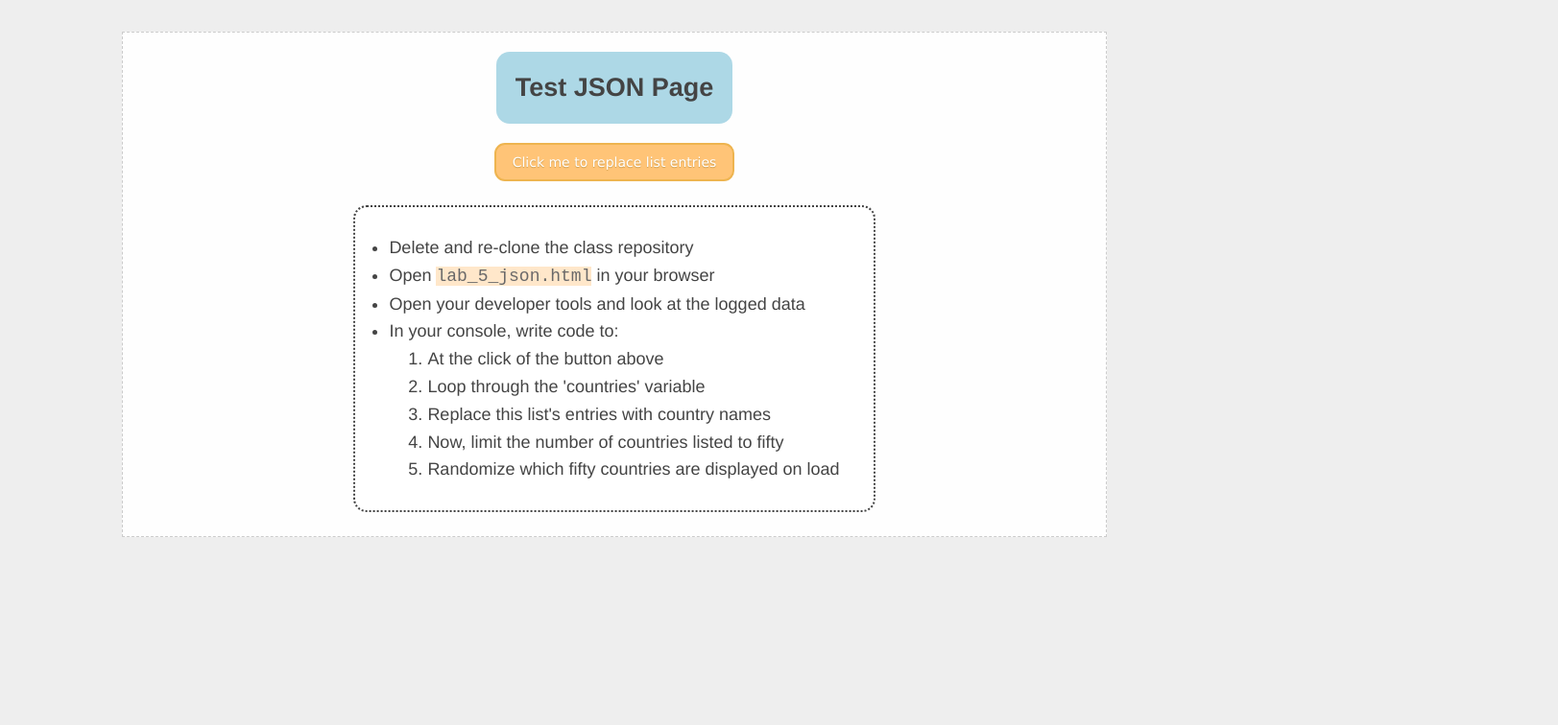
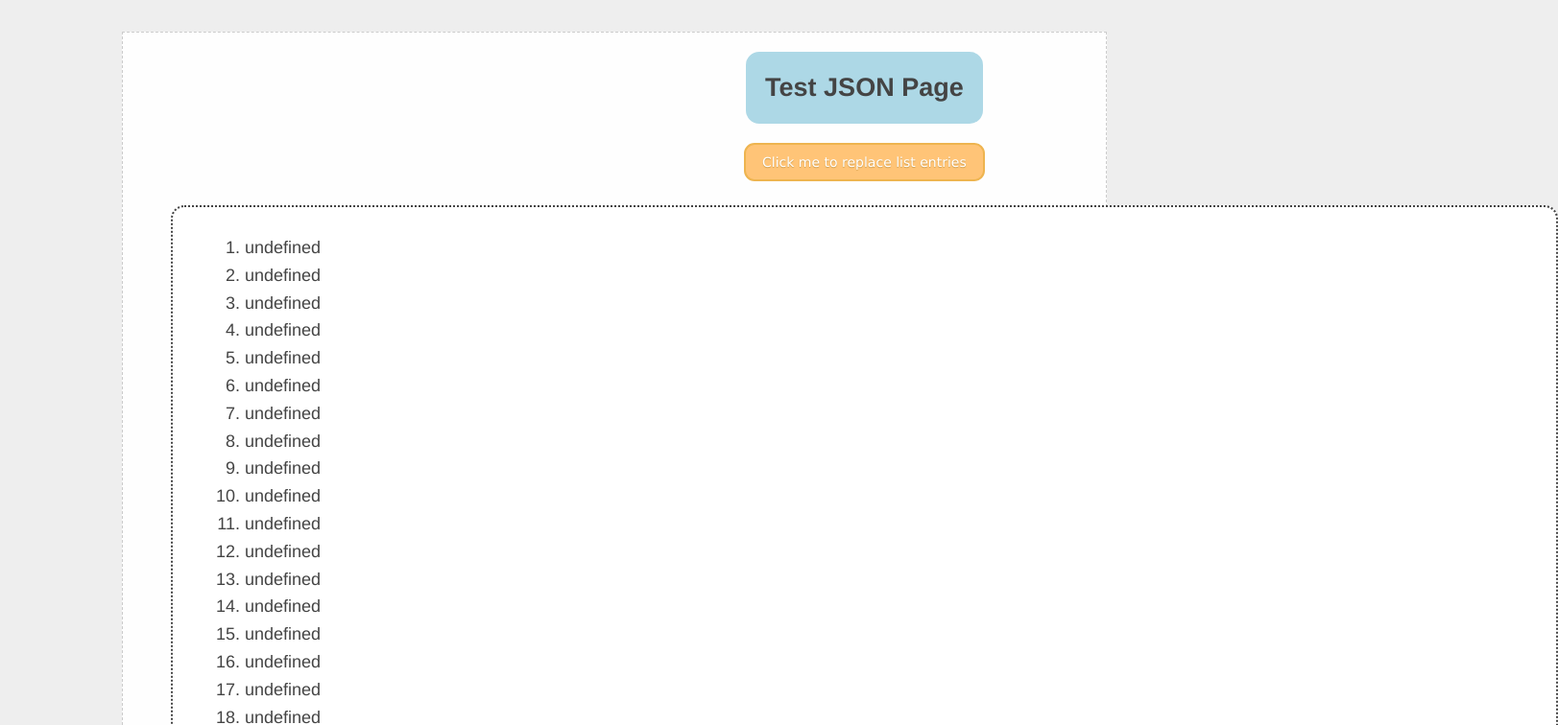
Before and after one commit to angelmlopez/angelmlopez.github.io, a plain HTML site: page Lab_5/index.html in a window 1280 px wide. Both pictures are taken after a click on the button "Click me to replace list entries". Shown: the top 756 px of the page at 96% size, 1623 px wide, since content can reach past the window. Drawn offline with Linux system fonts and the light colour scheme.

Commit message:
Final Revision

```diff
--- a/Lab_5/index.html
+++ b/Lab_5/index.html
@@ -287,7 +287,7 @@
       //turning the list to text
       text = JSON.stringify(sessionStorage.getItem('names'), null, 1);
 
-      mainList = JSON.parse(text);
+      mainList = JSON.parse('['+text+']');
 
       //concatinating the mainList into 50 randomly selected <li>
       text2 = "<ol>";
```
